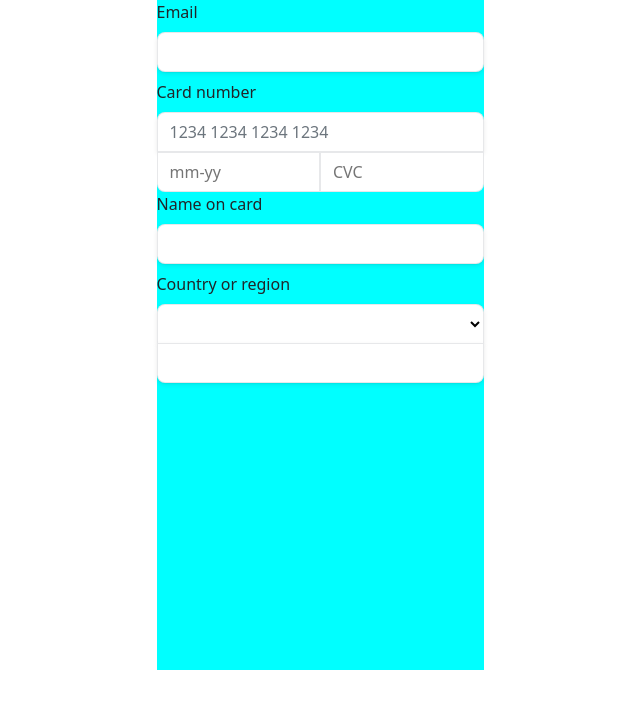
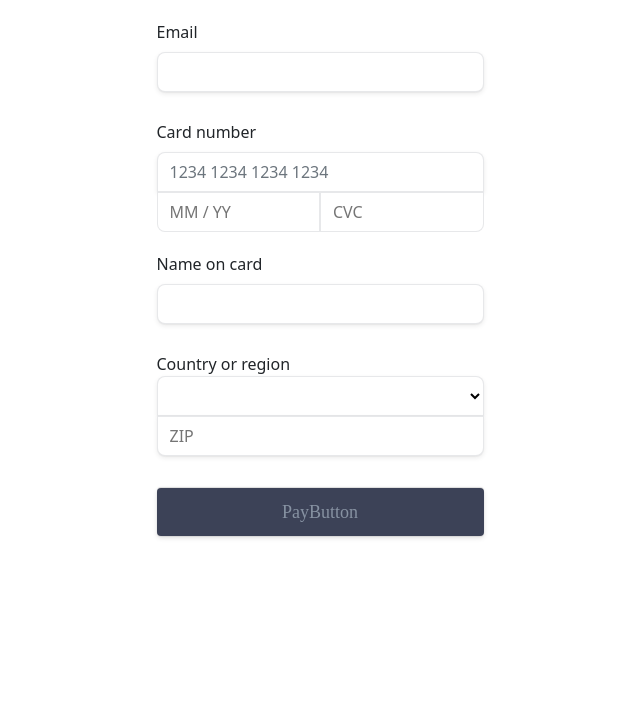
Before and after one commit to gabimdev/checkout-app, a React (Create React App) app: page / in a window 1280 px wide. Shown: the top 708 px of the page, without its empty margins (320-960 px from the left). Built offline with nearby package versions, Linux system fonts and the light colour scheme.

Commit message:
FEAT: created component PayButton

```diff
--- a/src/App.jsx
+++ b/src/App.jsx
@@ -1,10 +1,11 @@
-import { CardForm } from './components';
+import { CardForm, PayButton } from './components';
 import './App.scss';
 
 const App = () => {
     return (
         <div className="App">
             <CardForm />
+            <PayButton />
         </div>
     );
 };
--- a/src/components/CardForm/CardForm.jsx
+++ b/src/components/CardForm/CardForm.jsx
@@ -28,7 +28,7 @@ const CardForm = () => {
                 onSubmit={handleFormSubmit}
                 className="d-flex flex-wrap w-100"
             >
-                <fieldset className="d-flex flex-wrap w-100">
+                <fieldset className=" fildset d-flex flex-wrap w-100">
                     <label>Email</label>
                     <input
                         type="email"
@@ -39,7 +39,7 @@ const CardForm = () => {
                         value={formData.email}
                     />
                 </fieldset>
-                <fieldset className="d-flex flex-column align-items-start w-100 ">
+                <fieldset className=" fildset d-flex flex-column align-items-start w-100 ">
                     <label>Card number</label>
                     <input
                         type="number"
@@ -55,7 +55,7 @@ const CardForm = () => {
                             type="text"
                             onfocus="(this.type='date')"
                             className="form-control-date"
-                            placeholder="mm-yy"
+                            placeholder="MM / YY"
                         />
                         <input
                             type="number"
@@ -64,7 +64,7 @@ const CardForm = () => {
                         />
                     </div>
                 </fieldset>
-                <fieldset className="d-flex flex-wrap w-100">
+                <fieldset className=" fildset d-flex flex-wrap w-100">
                     <label>Name on card</label>
                     <input
                         type="text"
@@ -75,7 +75,7 @@ const CardForm = () => {
                         value={formData.name}
                     />
                 </fieldset>
-                <fieldset className="d-flex flex-wrap w-100">
+                <fieldset className=" fildset d-flex flex-wrap flex-column align-items-start w-100">
                     <label>Country or region</label>
                     <select
                         type="selector"
@@ -90,6 +90,7 @@ const CardForm = () => {
                         name="zipCode"
                         className="form-control-zipCode"
                         id="zipCode"
+                        placeholder="ZIP"
                         onChange={handleInputChange}
                         value={formData.zipCode}
                     />
--- a/src/components/CardForm/CardForm.scss
+++ b/src/components/CardForm/CardForm.scss
@@ -1,13 +1,14 @@
 .maincontainer {
-    background-color: aqua;
     display: flex;
     flex-direction: column;
     align-items: flex-start;
     padding: 0px;
-    position: absolute;
     width: 327px;
-    height: 670px;
+    height: auto;
     margin: 0 24px;
+}
+.fildset {
+    margin-top: 20px;
 }
 .form-control {
     display: flex;
@@ -123,11 +124,9 @@
     align-items: flex-start;
     padding: 9px 12px;
 
-    position: static;
     height: 40px;
     left: 0px;
     right: 0px;
-    top: 30px;
     width: 100%;
 
     /* white */
@@ -141,14 +140,6 @@
 
     box-shadow: 0px 2px 5px rgba(0, 0, 0, 0.08), 0px 1px 1px rgba(0, 0, 0, 0.04);
     border-radius: 8px 8px 0px 0px;
-
-    /* Inside Auto Layout */
-
-    flex: none;
-    order: 1;
-    align-self: stretch;
-    flex-grow: 0;
-    margin: 8px 0px;
 }
 
 .form-control-zipCode {
@@ -158,7 +149,7 @@
     align-items: flex-start;
     padding: 9px 12px;
 
-    position: absolute;
+    position: static;
     height: 40px;
     left: 0px;
     right: 0px;
--- /dev/null
+++ b/src/components/PayButton/PayButton.jsx
@@ -0,0 +1,13 @@
+import './PayButton.scss';
+
+const PayButton = () => {
+    return (
+        <div>
+            <button className="btn alert">
+                <p className="btn__text">PayButton</p>
+            </button>
+        </div>
+    );
+};
+
+export default PayButton;
--- /dev/null
+++ b/src/components/PayButton/PayButton.scss
@@ -0,0 +1,48 @@
+.btn {
+    display: flex;
+    flex-direction: column;
+    justify-content: center;
+    align-items: center;
+    padding: 12px 48px;
+
+    width: 327px;
+    height: 48px;
+    left: 0px;
+
+    /* text/text-default */
+
+    background: #3c4257;
+    /* shadow-button */
+
+    box-shadow: 0px -1px 1px rgba(0, 0, 0, 0.12),
+        0px 2px 5px rgba(0, 0, 0, 0.12), 0px 1px 1px rgba(0, 0, 0, 0.08);
+    border-radius: 4px;
+
+    /* Inside Auto Layout */
+    margin: 32px 0px;
+    &__text {
+        position: static;
+        width: 117px;
+        height: 24px;
+        left: 152px;
+        top: 12px;
+
+        font-family: Montserrat;
+        font-style: normal;
+        font-weight: 500;
+        font-size: 18px;
+        line-height: 24px;
+        /* identical to box height, or 133% */
+
+        /* icon/icon-gray */
+
+        color: #8792a2;
+
+        /* Inside Auto Layout */
+
+        flex: none;
+        order: 0;
+        flex-grow: 0;
+        margin: 10px 0px;
+    }
+}
--- a/src/components/index.js
+++ b/src/components/index.js
@@ -1,3 +1,4 @@
 import CardForm from './CardForm/CardForm';
+import PayButton from './PayButton/PayButton';
 
-export { CardForm };
+export { CardForm, PayButton };
--- a/src/index.scss
+++ b/src/index.scss
@@ -1,6 +1,6 @@
 body {
     margin: 0;
-    font-family: -apple-system, 'Roboto' sans-serif;
+    font-family: -apple-system, 'Roboto', 'sans-serif,' 'Montserrat';
     -webkit-font-smoothing: antialiased;
     -moz-osx-font-smoothing: grayscale;
 }
```
